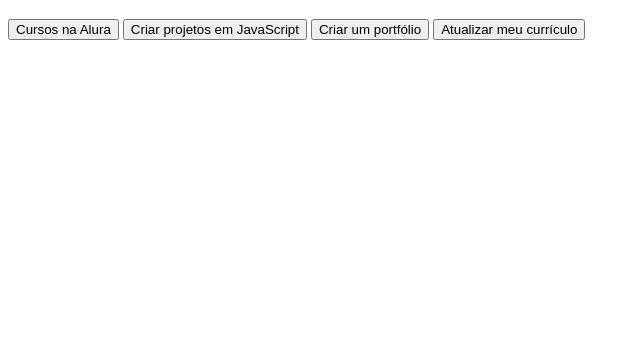
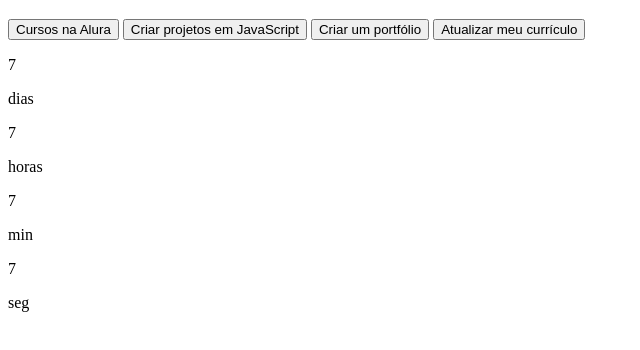
Before and after one commit to Mathzos/projeto-html, a plain HTML site: page index.html in a window 1280 px wide. Shown: the part 142-492 px from the top of the page, without its empty margins (0-640 px from the left). Drawn offline with Linux system fonts and the light colour scheme.

Commit message:
Add files via upload

```diff
--- a/index.html
+++ b/index.html
@@ -45,3 +45,21 @@
   <title>Meus objetivos do ano</title>
     <link rel="stylesheet" href="style.css">
 </head>
+<div class="contador">
+  <div class="contador-digito">
+      <p class="contador-digito-numero">7</p>
+      <p class="contador-digito-texto">dias</p>
+  </div>
+  <div class="contador-digito">
+      <p class="contador-digito-numero">7</p>
+      <p class="contador-digito-texto">horas</p>
+  </div>
+  <div class="contador-digito">
+      <p class="contador-digito-numero">7</p>
+      <p class="contador-digito-texto">min</p>
+  </div>
+  <div class="contador-digito">
+      <p class="contador-digito-numero">7</p>
+      <p class="contador-digito-texto">seg</p>
+  </div>
+</div>
```
Also changed, not shown: main.js (added).
